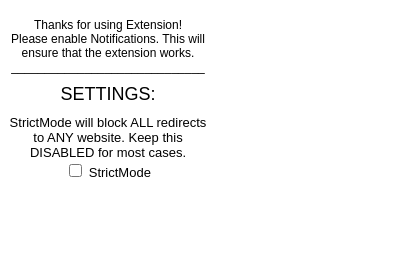
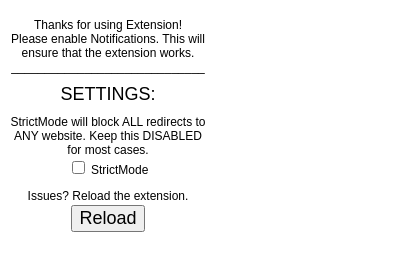
Before and after one commit to podobinskip/monkeBLOCK, a browser extension: page popup.html in a window 400 px wide. Shown: the part 50-320 px from the top of the page. Drawn offline with Linux system fonts and the light colour scheme.

Commit message:
Added reload extension button

```diff
--- a/popup.html
+++ b/popup.html
@@ -6,25 +6,41 @@
         font-family: Arial, sans-serif;
         text-align: center;
         width: 200px;
-        height: 240px;
+        height: 280px;
       }
       h1 {
         margin-top: 10px;
+        text-align: center;
       }
       p {
         margin: 0px;
         font-size: 12px;
+        text-align: center;
       }
       label {
         display: block;
         margin: 1px;
-        font-size: 13px;
+        font-size: 12px;
+        text-align: center;
       }
       small {
         display: block;
         margin-top: 10px;
         margin-bottom: 10px;
         font-size: 18px;
+        text-align: center;
+      }
+      label2 {
+        display: block;
+        margin: 1px;
+        margin-top: 12px;
+        font-size: 12px;
+        text-align: center;
+      }
+      button {
+        margin-top: 1px;
+        font-size: 18px;
+        align-content: center;
       }
     </style>
     <script src="popup.js"></script>
@@ -37,5 +53,7 @@
     <small>SETTINGS:</small>
     <label>StrictMode will block ALL redirects to ANY website. Keep this DISABLED for most cases.</label>
     <label><input type="checkbox" id="strict-mode"> StrictMode</label>
+    <label2>Issues? Reload the extension.</label2>
+    <button id="reload-button">Reload</button>
   </body>
 </html>
--- a/popup.js
+++ b/popup.js
@@ -1,9 +1,15 @@
 document.addEventListener('DOMContentLoaded', function () {
     var strictModeCheckbox = document.getElementById('strict-mode');
     strictModeCheckbox.addEventListener('change', function () {
-      chrome.storage.sync.set({ 'strictModeState': strictModeCheckbox.checked });
+        chrome.storage.sync.set({ 'strictModeState': strictModeCheckbox.checked });
     });
     chrome.storage.sync.get('strictModeState', function (data) {
-      strictModeCheckbox.checked = data.strictModeState;
+        strictModeCheckbox.checked = data.strictModeState;
+    });
+
+    var reloadButton = document.getElementById('reload-button');
+    reloadButton.addEventListener('click', function () {
+        console.log("RELOADING");
+        chrome.runtime.reload();
     });
   });
```
